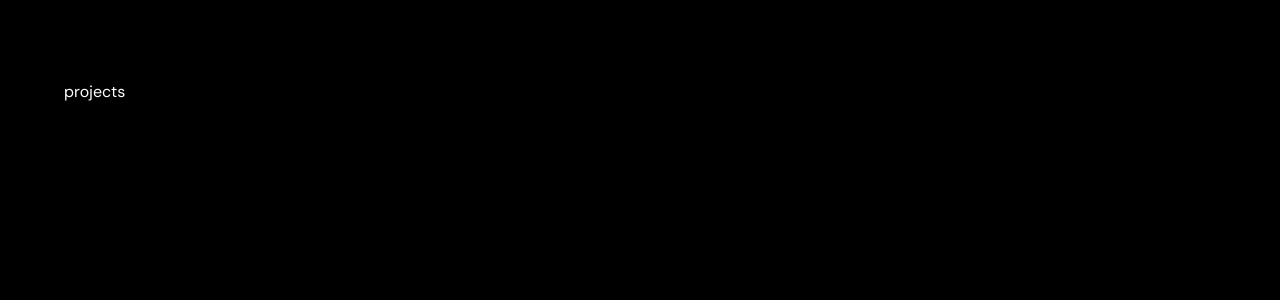
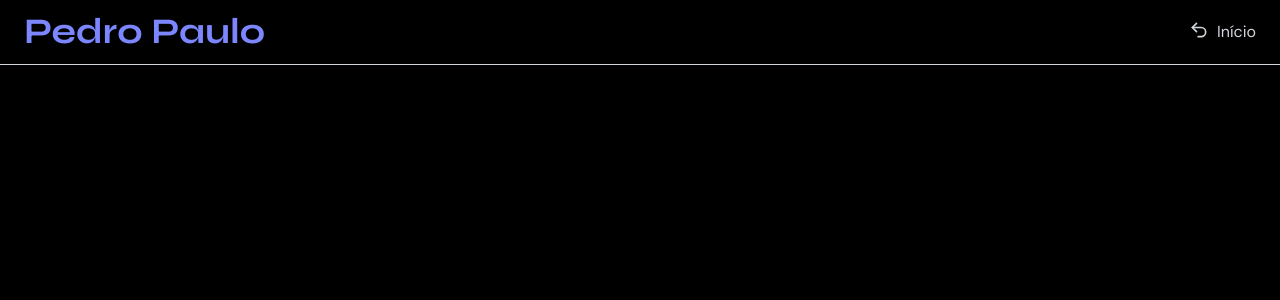
Before and after one commit to P3dr0PRR/portifa-16-03-26, a React (Vite) app: page /projetos in a window 1280 px wide. Shown: the top 300 px of the page. Built offline with nearby package versions, Linux system fonts and the light colour scheme; a web font is replaced by a local one.

Commit message:
feat: adição do Header da página de projetos

```diff
--- /dev/null
+++ b/src/components/projectCard/projects/header/index.tsx
@@ -0,0 +1,19 @@
+import { Link } from "react-router-dom";
+import { Undo2 } from "lucide-react";
+
+export function HeaderProjs() {
+  return (
+    <header className="fixed top-0 left-0 w-full z-50 flex bg-black border-b border-gray-300 flex-col md:flex-row items-center justify-between px-6 py-3 gap-3 md:gap-0">
+      <h1 className="text-4xl text-indigo-400 font-bold font-['Syne'] shrink-0 space-y-3">
+        Pedro Paulo
+      </h1>
+      <Link
+        to="/#inicio"
+        className="text-gray-300 hover:text-white transition-colors duration-300 flex gap-2 hover:scale-105 transform duration-300 cursor-pointer"
+      >
+        <Undo2 className="w-5 h-5" />
+        <p>Início</p>
+      </Link>
+    </header>
+  );
+}
--- /dev/null
+++ b/src/components/projectCard/projects/hero/index.tsx
@@ -0,0 +1,9 @@
+export function HeroProjs() {
+  return (
+    <section className="flex flex-col items-center justify-center gap-6 text-center py-20">
+        <h1 className="text-4xl md:text-5xl lg:text-6xl font-bold font-['Syne'] text-white max-w-2xl leading-tight">
+            Transformando ideias em código: meu portfólio de projetos
+        </h1>
+        </section>
+  );
+}
--- a/src/components/projectCard/projects/projectPage.tsx
+++ b/src/components/projectCard/projects/projectPage.tsx
@@ -1,10 +1,13 @@
+import { HeaderProjs } from "./header";
+// import { HeroProjs } from "./hero";
 export function ProjectsPageContent() {
   return (
     <section
       id="projetos"
       className=" min-h-screen bg-black flex flex-col justify-start gap-4 px-6 py-12 md:px-16 md:py-20"
     >
-      <h1 className="text-white">projects</h1>
+      <HeaderProjs />
+      {/* <HeroProjs /> */}
     </section>
   );
 }
```
Also changed, not shown: src/components/projectCard/projects/hero/index.ts (added).
